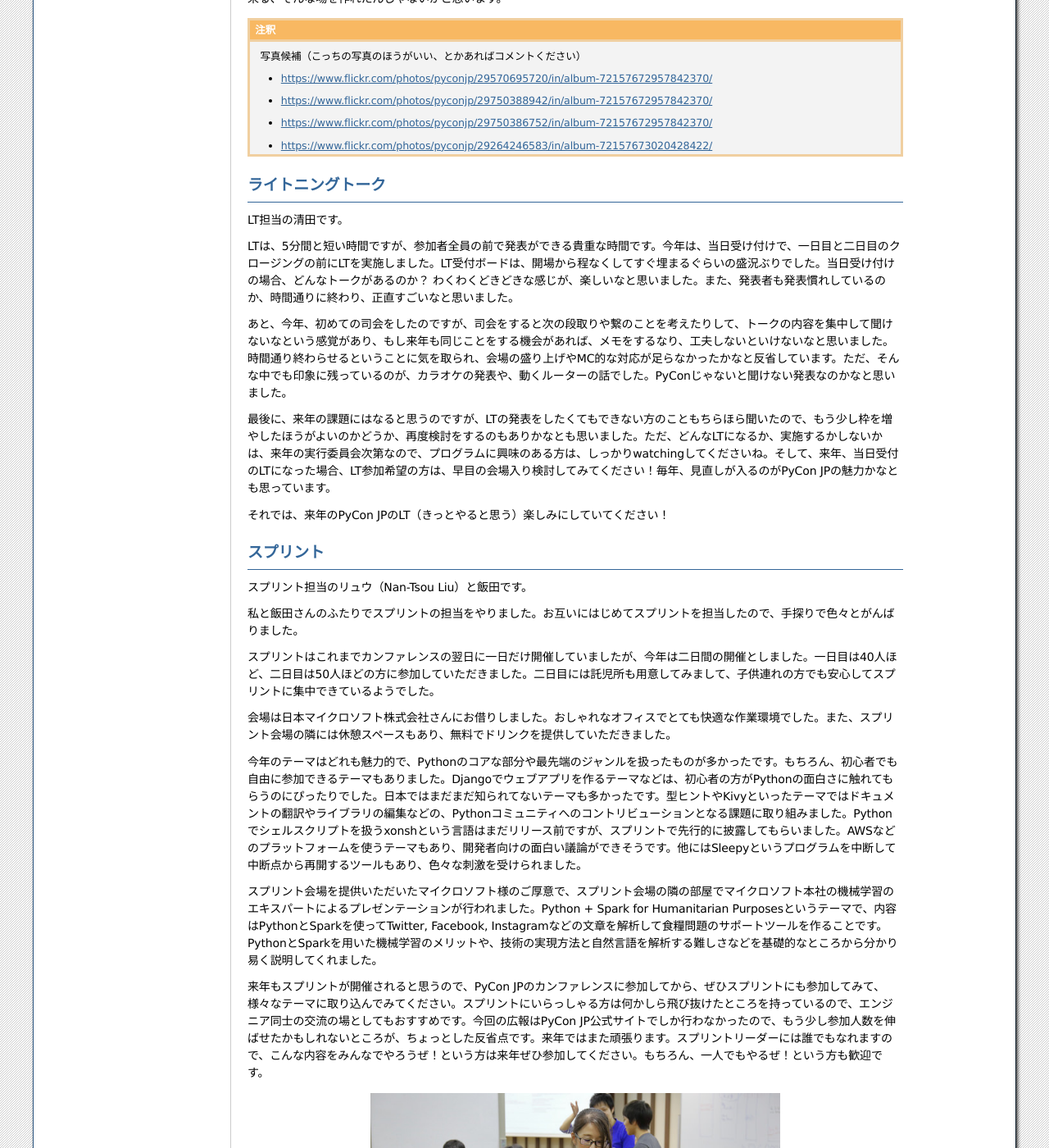
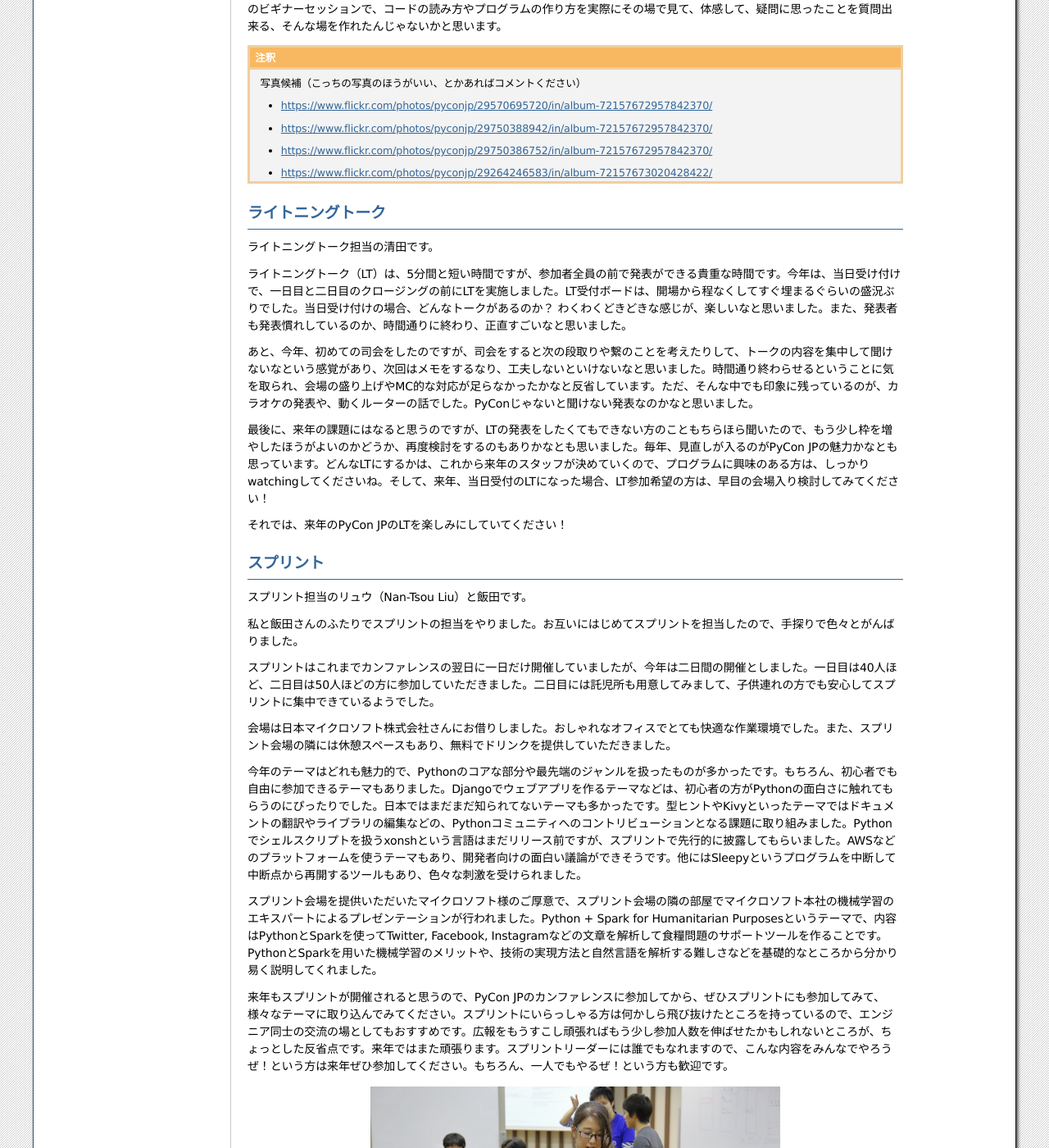
Before and after one commit to pyconjp/shoeisha2016, a Sphinx documentation site: the page built from source/afterreport_02_program.rst, in a window 1280 px wide and 1400 px high, scrolled down 12432 px. Shown: the whole window at 82% size. Built offline with Sphinx 7.4.7, drawn with Linux system fonts in a browser that asks for light colours; some of the changed text lies outside the part shown.

Commit message:
refs SAR-1648 レビュー指摘反映

```diff
--- a/source/afterreport_02_program.rst
+++ b/source/afterreport_02_program.rst
@@ -9,15 +9,15 @@ PyCon JP 2016でのプログラムチームのメインの過ごし方は、様
 今年は3月ごろから準備を始め、企画ごとに各担当者が様々な作業を分担して行ってきました。
 今年は以下の企画がありました。
 
-* キーノート
-* トークセッション
+* 基調講演
 * 招待講演
+* トーク
 * チュートリアル
+* ポスターセッション
+* Youth Coder Workshop
 * ビギナーセッション
-* Youth Coder Workshop
-* ポスターセッション
-* 当日LT
-* 2日間スプリント
+* ライトニングトーク
+* スプリント
 
 また、当日はオープニング、クロージングの司会と進行や各トークセッションでの司会と進行が大きな役割です。
 
@@ -88,29 +90,30 @@ PyCon JP 2016の雰囲気をこのレポートを通して味わってみてく
    :align: center
    :width: 500px
 
-   Jessicaさんのキーノートの様子
+   Jessicaさんの基調講演の様子
 
-二日目のキーノートは、Andreyさんによる「What's New in Python 3.6」というタイトルの講演でした。講演では、Python 3.6で導入予定の機能として、Type Hintsや非同期処理に関する新機能を紹介されていました。
+二日目の基調講演は、Andreyさんによる「What's New in Python 3.6」というタイトルの講演でした。講演では、Python 3.6で導入予定の機能として、Type Hintsや非同期処理に関する新機能を紹介されていました。
 
 .. figure:: /_static/afterreport_02_program/andrey_keynote.jpg
    :align: center
    :width: 500px
 
-   Andreyさんのキーノートの様子
+   Andreyさんの基調講演の様子
 
 より詳しい講演内容については、 `一日目はこちらの記事 <http://gihyo.jp/news/report/01/pyconjp2016/0001>`_ 、 `二日目はこちらの記事 <http://gihyo.jp/news/report/01/pyconjp2016/0002>`_ で紹介されています。
 
 まとめ
 ^^^^^^^^^^^^^^^^^^^^^^^^^
 
-キーノート担当のタスクと今年のキーノートの内容をご紹介しました。私は初めてのPyCon JPスタッフでしたが、思わぬ出会い、出来事が沢山あり、とても楽しめました。興味がありましたら、ぜひ `スタッフミーティング <http://pyconjp-staff.connpass.com/>`_ に顔を出してみてはいかがでしょうか？
+基調講演担当のタスクと今年の基調講演の内容をご紹介しました。私は初めてのPyCon JPスタッフでしたが、思わぬ出会い、出来事が沢山あり、とても楽しめました。興味がありましたら、ぜひ `スタッフミーティング <http://pyconjp-staff.connpass.com/>`_ に顔を出してみてはいかがでしょうか？
 
 
 招待講演
 ----------------------
 .. sectionauthor:: Masuoka Hideto
 
-招待講演を担当した舛岡です。
+招待講演担当の舛岡です。
+
 招待講演は「PyCon JP参加者と接点が少ない分野の方々を招待し、参加者と講演者とが交流できる場所を提供する」ということを目的に実施をしました。
 今回は、早稲田大学の鷲崎弘宜教授、Preferred Networksの得居誠也氏に講演頂きました。
 
@@ -195,7 +198,7 @@ Twitterやアンケートには招待講演についての記載や、招待講
 
 
 筆者がPyCon JPのスタッフをするのは5回目ですが、トークセッションについては例年多くの感想が寄せられていました。
-例えば、上級者向けがない、Webの話ばかり多い、全部聞くのが大変、といった意見です。そのような過去からの学びと、今年のテーマである "Everyone's different, all are wonderful" を踏まえ、自分でトーク構成というのを一度やってみようと思い、担当者に名乗りを上げました。
+例えば、上級者向けがない、Webの話ばかり多い、全部聞くのが大変、といった意見です。そのような過去からの学びと、今年のテーマである "Everyone's different, all are wonderful." を踏まえ、自分でトーク構成というのを一度やってみようと思い、担当者に名乗りを上げました。
 単にまんべんなく採用すればよいわけでもないし、人気のある話題ばかりをあつめればよいわけでもありません。少人数のスタッフで採択を行うと、どうしても狭い視野に偏る傾向があることも危惧していたことでした。そこで、スタッフ以外に広く呼びかけ色々な分野の多くの方にレビューアーとして参加してもらいました。この時に決めた `レビューポリシー`_ は、レビューと並行で試行錯誤しながら作成したものです。評価基準は自分がそのトークを聞きたいかどうかではなく、プロポーザルの内容が十分に記載されているか、発表者が想定する参加者像に合ったは発表内容が期待できるかどうかに重点を置いて評価するようにしました。
 今回の経験は、来年以降のスタッフにも引き継いでいき、磨いていきたいと思います。
 
@@ -249,12 +252,12 @@ Twitterやアンケートには招待講演についての記載や、招待講
 
 会場については、今年もカンファレンスと同じ場所にある会議室を使用しました。
 チュートリアル当日はプログラムチームで受付を行いました。
-会場設営、会場の片付けは会場チームにお任せしたのですが、チュートリアルデイにもかかわらず多数の方に実施していただくことができてとても助かりました。
+会場設営、会場の片付けは会場チームに全てお任せしたことで、全体をとてもスムーズに進行できました。
 
 ポスターセッション
 ------------------------------
 .. sectionauthor:: Kazuya Muramatsu
-プログラムチームの村松です。
+ポスターセッション担当の村松です。
 
 今年のポスターセッションは9月22日のお昼頃に実施しました。
 ポスターセッションは、それぞれに用意された展示用のブースで、ポスターやデモなどを展示、発表することができます。
@@ -269,7 +272,7 @@ Twitterやアンケートには招待講演についての記載や、招待講
 
 たくさんの人にポスターセッションに参加していただき、ありがとうございました。
 スピーカーの方々も、各々のテーマについて説明をしたり質問に答えたりと、楽しめたでしょうか？
-来年も引き続きポスターセッションを実施する予定ですので、是非みなさんもまた参加してください！
+来年も引き続きポスターセッションを実施するので、是非みなさんもまた参加してください！
 
 
 
@@ -306,11 +311,11 @@ Youth Coder Workshop
 
 私自身がプログラミング教育に興味を持ってPyCon JPに参加したこともあり、TENTOさんに見学させてもらえて、子どもにプログラミングを教えるイメージを作ることができました。生徒の子どもと課題を考えてアドバイスする機会を与えてもらったので楽しかったです。また、Pythonはその中でどのような位置づけで扱っているのかを知ることができました。子どもがScratchやProcessingでプログラミングの考え方に慣れた頃合いでPythonを扱うのがちょうど良いのかな、など見学させて頂いたことで得られたことは当日のワークショップでどのような心構えで望めばよいか重要な参考になりました。ありがとうございました。
 
-ワークショップの内容は地図をつくるというところまでは行けましたが、自分の地図を作るところまで行けなかったのが惜しかったです。もっと子どもの自主性を重んじられる時間を設けたほうがよかったのかなとおもいました。来年、もし開催するならば、Pythonの非常にシンプルで強力な言語を使って子どもたちの可能性を伸ばしていけるような、子ども自らが「こうしたい！」を後押しできるワークショップにしたいです。
+ワークショップの内容は地図をつくるというところまでは行けましたが、自分の地図を作るところまで行けなかったのが惜しかったです。もっと子どもの自主性を重んじられる時間を設けたほうがよかったのかなと思いました。次回開催では、Pythonの非常にシンプルで強力な言語を使って子どもたちの可能性を伸ばしていけるような、子ども自らが「こうしたい！」を後押しできるワークショップにしたいです。
 
 また、今回のYouth Coder Workshopのノウハウを来年以降に活かせるように、苦労した点や先ほど述べたような受付のフローなど、マニュアルにまとめられる部分をスムーズにできるようにして、PyCon JP 2017ではもっと創造的な活動ができるようにしていけたらな、と思っています。
 
-今年は「でんのう地図」ということで地図を作るワークショップだったのですが、実は教材検討の段階でRaspberry Piを持ってこれないか画策したことがありました。また、終了後に思いついたのが、例えばゲームプログラミングで算数や数学がこう使われていますよ、などできると普段の学校の学習に意味を持たせられて楽しいのではないかとおもいました。
+今年は「でんのう地図」ということで地図を作るワークショップだったのですが、実は教材検討の段階でRaspberry Piを持ってこれないか画策したことがありました。また、終了後に思いついたのが、例えばゲームプログラミングで算数や数学がこう使われていますよ、などできると普段の学校の学習に意味を持たせられて楽しいのではないかと思いました。
 
 プログラミング教育という分野はまだいろいろな人がやり方を模索している最中だと思います。子どもの数だけ正解がある、ここが難しいところだと思いますが、子どもの気付きにはいつも驚かされます。PyCon JP 2017のスタッフは募集中ですが、新しいスタッフと一緒に壁にぶち当たって悩んだりして子どもにプログラミングの楽しさを教えられるワークショップを作れたらいいな、と思っています。
 
@@ -324,7 +329,7 @@ Youth Coder Workshop
 ----------------------------------
 .. sectionauthor:: Takayuki SHIMIZUKAWA
 
-ビギナーセッションを担当した清水川です。
+ビギナーセッション担当の清水川です。
 
 今年ははじめての試みとして、 `ビギナーセッション`_ を行いました。
 ビギナーセッションは、Pythonの入門は済ませたけれど、具体的に開発をどう始めたら良いのか、詰まったときにどう考えたら良いのか、といった、次の一歩を進めるためのきっかけを掴んでもらうための企画です。
@@ -367,15 +372,15 @@ Bottle.pyライブコーディング&リーディングの講師は山田さん
 -----------------------------
 .. sectionauthor:: Kiyota
 
-LT担当の清田です。
+ライトニングトーク担当の清田です。
 
-LTは、5分間と短い時間ですが、参加者全員の前で発表ができる貴重な時間です。今年は、当日受け付けで、一日目と二日目のクロージングの前にLTを実施しました。LT受付ボードは、開場から程なくしてすぐ埋まるぐらいの盛況ぶりでした。当日受け付けの場合、どんなトークがあるのか？ わくわくどきどきな感じが、楽しいなと思いました。また、発表者も発表慣れしているのか、時間通りに終わり、正直すごいなと思いました。
+ライトニングトーク（LT）は、5分間と短い時間ですが、参加者全員の前で発表ができる貴重な時間です。今年は、当日受け付けで、一日目と二日目のクロージングの前にLTを実施しました。LT受付ボードは、開場から程なくしてすぐ埋まるぐらいの盛況ぶりでした。当日受け付けの場合、どんなトークがあるのか？ わくわくどきどきな感じが、楽しいなと思いました。また、発表者も発表慣れしているのか、時間通りに終わり、正直すごいなと思いました。
 
-あと、今年、初めての司会をしたのですが、司会をすると次の段取りや繋のことを考えたりして、トークの内容を集中して聞けないなという感覚があり、もし来年も同じことをする機会があれば、メモをするなり、工夫しないといけないなと思いました。時間通り終わらせるということに気を取られ、会場の盛り上げやMC的な対応が足らなかったかなと反省しています。ただ、そんな中でも印象に残っているのが、カラオケの発表や、動くルーターの話でした。PyConじゃないと聞けない発表なのかなと思いました。
+あと、今年、初めての司会をしたのですが、司会をすると次の段取りや繋のことを考えたりして、トークの内容を集中して聞けないなという感覚があり、次回はメモをするなり、工夫しないといけないなと思いました。時間通り終わらせるということに気を取られ、会場の盛り上げやMC的な対応が足らなかったかなと反省しています。ただ、そんな中でも印象に残っているのが、カラオケの発表や、動くルーターの話でした。PyConじゃないと聞けない発表なのかなと思いました。
 
-最後に、来年の課題にはなると思うのですが、LTの発表をしたくてもできない方のこともちらほら聞いたので、もう少し枠を増やしたほうがよいのかどうか、再度検討をするのもありかなとも思いました。ただ、どんなLTになるか、実施するかしないかは、来年の実行委員会次第なので、プログラムに興味のある方は、しっかりwatchingしてくださいね。そして、来年、当日受付のLTになった場合、LT参加希望の方は、早目の会場入り検討してみてください！毎年、見直しが入るのがPyCon JPの魅力かなとも思っています。
+最後に、来年の課題にはなると思うのですが、LTの発表をしたくてもできない方のこともちらほら聞いたので、もう少し枠を増やしたほうがよいのかどうか、再度検討をするのもありかなとも思いました。毎年、見直しが入るのがPyCon JPの魅力かなとも思っています。どんなLTにするかは、これから来年のスタッフが決めていくので、プログラムに興味のある方は、しっかりwatchingしてくださいね。そして、来年、当日受付のLTになった場合、LT参加希望の方は、早目の会場入り検討してみてください！
 
-それでは、来年のPyCon JPのLT（きっとやると思う）楽しみにしていてください！
+それでは、来年のPyCon JPのLTを楽しみにしていてください！
 
 
 スプリント
@@ -394,7 +399,7 @@ LTは、5分間と短い時間ですが、参加者全員の前で発表がで
 
 スプリント会場を提供いただいたマイクロソフト様のご厚意で、スプリント会場の隣の部屋でマイクロソフト本社の機械学習のエキスパートによるプレゼンテーションが行われました。Python + Spark for Humanitarian Purposesというテーマで、内容はPythonとSparkを使ってTwitter, Facebook, Instagramなどの文章を解析して食糧問題のサポートツールを作ることです。PythonとSparkを用いた機械学習のメリットや、技術の実現方法と自然言語を解析する難しさなどを基礎的なところから分かり易く説明してくれました。
 
-来年もスプリントが開催されると思うので、PyCon JPのカンファレンスに参加してから、ぜひスプリントにも参加してみて、様々なテーマに取り込んでみてください。スプリントにいらっしゃる方は何かしら飛び抜けたところを持っているので、エンジニア同士の交流の場としてもおすすめです。今回の広報はPyCon JP公式サイトでしか行わなかったので、もう少し参加人数を伸ばせたかもしれないところが、ちょっとした反省点です。来年ではまた頑張ります。スプリントリーダーには誰でもなれますので、こんな内容をみんなでやろうぜ！という方は来年ぜひ参加してください。もちろん、一人でもやるぜ！という方も歓迎です。
+来年もスプリントが開催されると思うので、PyCon JPのカンファレンスに参加してから、ぜひスプリントにも参加してみて、様々なテーマに取り込んでみてください。スプリントにいらっしゃる方は何かしら飛び抜けたところを持っているので、エンジニア同士の交流の場としてもおすすめです。広報をもうすこし頑張ればもう少し参加人数を伸ばせたかもしれないところが、ちょっとした反省点です。来年ではまた頑張ります。スプリントリーダーには誰でもなれますので、こんな内容をみんなでやろうぜ！という方は来年ぜひ参加してください。もちろん、一人でもやるぜ！という方も歓迎です。
 
 .. figure:: /_static/afterreport_02_program/sprint01.jpg
    :align: center
```
Also changed, not shown: other parts of source/afterreport_02_program.rst (+19 -15 lines).
